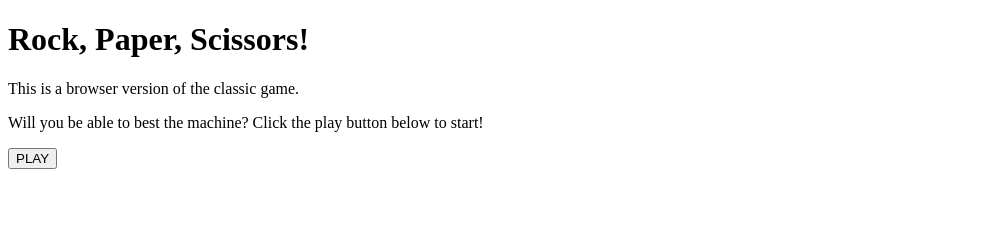
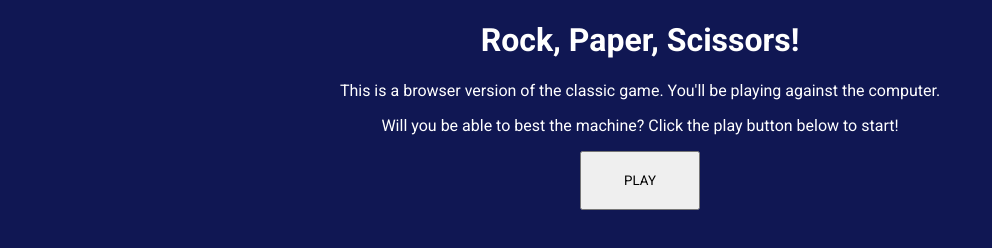
Before and after one commit to TomV91/rock-paper-scissors, a plain HTML site: page index.html in a window 1280 px wide. Shown: the whole page, without its empty margins (0-992 px from the left). Drawn offline with Linux system fonts and the light colour scheme.

Commit message:
Add font, colors, general layout

```diff
--- a/index.html
+++ b/index.html
@@ -9,15 +9,19 @@
     <script src="./code.js" defer></script>
 </head>
 <body>
+    <div id="main_container">
         <h1>Rock, Paper, Scissors!</h1>
-    <p>This is a browser version of the classic game.</p>
+        <p>This is a browser version of the classic game. You'll be playing against the computer.</p>
         <p>Will you be able to best the machine? Click the play button below to start!</p>
+        <div id="btn_container">
             <button id="start">PLAY</button>
             <button id="rock" class="choice_btn hidden">ROCK</button>
             <button id="paper" class="choice_btn hidden">PAPER</button>
             <button id="scissors" class="choice_btn hidden">SCISSORS</button>
             <button id="reset" class="hidden">PLAY AGAIN</button>
+        </div>
         <div id="results"></div>
         <div id='gameover'></div>
+    </div>
 </body>
 </html>
--- a/styles.css
+++ b/styles.css
@@ -1,6 +1,28 @@
-/* body {
-    background-color: red;
-} */
+@import url('https://fonts.googleapis.com/css2?family=Roboto:ital,wght@0,300;0,400;0,500;0,700;0,900;1,100;1,300;1,400;1,500;1,700;1,900&display=swap');
+
+body {
+    font-family: "Roboto", sans-serif;
+    background-color: #101753;
+    color: white;
+}
+
+#main_container {
+    text-align: center;
+    width: 50%;
+    margin: 0 auto;
+}
+
+#btn_container {
+    display: flex;
+    justify-content: center;
+    gap: 10px;
+}
+
+button {
+    font-family: "Roboto", sans-serif;
+    padding: 20px 5px;
+    flex-basis: 120px;
+}
 
 .hidden {
     display: none;
@@ -11,5 +33,5 @@
 }
 
 #results, #gameover {
-    margin-top: 10px;
+    margin-top: 1em;
 }
```
Lines whose indentation alone changed are shown as unchanged.
